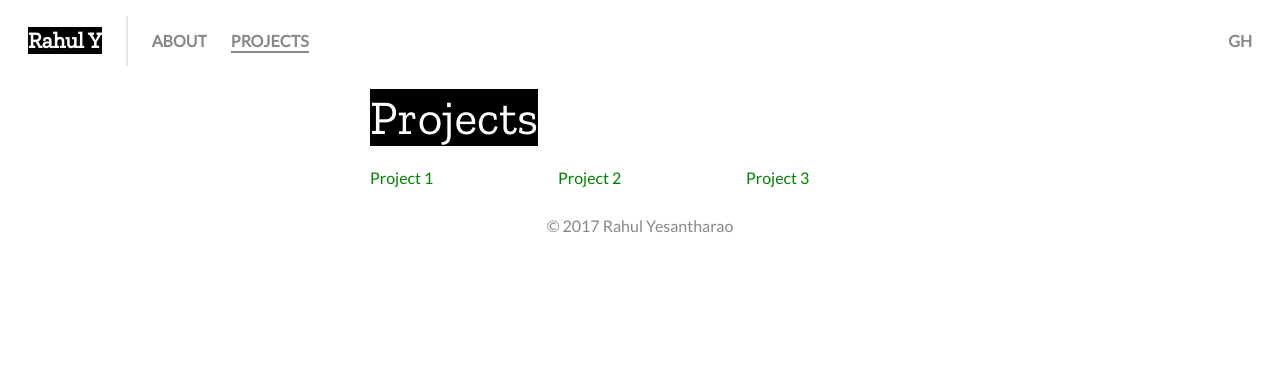
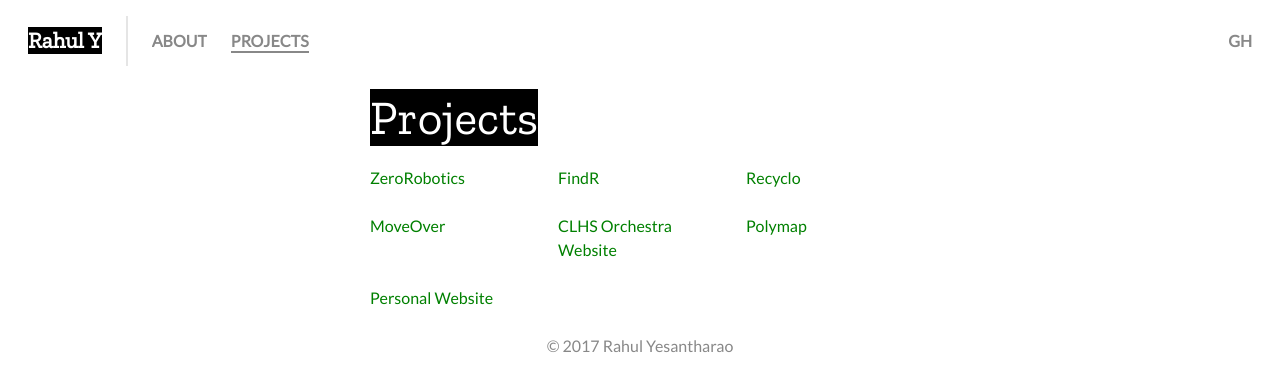
Before and after one commit to rahulyesantharao/personal-website-m2, a React app: page /projects in a window 1280 px wide. Shown: the top 390 px of the page. Built offline with nearby package versions, Linux system fonts and the light colour scheme.

Commit message:
Added project content with placeholder text

```diff
--- a/src/components/projects/Project1.js
+++ /dev/null
@@ -1,15 +0,0 @@
-import React from 'react';
-import ProjectFooter from './ProjectFooter';
-
-const Project1 = () => {
-  return (
-    <div>
-      <div className="columns">
-        <h2 className="column is-12-mobile is-8-tablet is-6-desktop">Project 1</h2>
-      </div>
-      <ProjectFooter/>
-    </div>
-  )
-};
-
-export default Project1;
--- a/src/components/projects/Project2.js
+++ /dev/null
@@ -1,15 +0,0 @@
-import React from 'react';
-import ProjectFooter from './ProjectFooter';
-
-const Project2 = () => {
-  return (
-    <div>
-      <div className="columns">
-        <h2 className="column is-12-mobile is-8-tablet is-6-desktop">Project 2</h2>
-      </div>
-      <ProjectFooter/>
-    </div>
-  )
-};
-
-export default Project2;
--- a/src/components/projects/Project3.js
+++ /dev/null
@@ -1,15 +0,0 @@
-import React from 'react';
-import ProjectFooter from './ProjectFooter';
-
-const Project3 = () => {
-  return (
-    <div>
-      <div className="columns">
-        <h2 className="column is-12-mobile is-8-tablet is-6-desktop">Project 3</h2>
-      </div>
-      <ProjectFooter/>
-    </div>
-  )
-};
-
-export default Project3;
--- a/src/components/projects/ProjectsDisplay.js
+++ b/src/components/projects/ProjectsDisplay.js
@@ -3,10 +3,16 @@ import {Link} from 'react-router-dom';
 
 const ProjectsDisplay = () => {
   return (
-    <div className="columns">
-      <h2 className="column is-12-mobile is-offset-2-tablet is-4-tablet is-offset-3-desktop is-2-desktop"><Link to="/projects/project1">Project 1</Link></h2>
-      <h2 className="column is-12-mobile is-4-tablet is-2-desktop"><Link to="/projects/project2">Project 2</Link></h2>
-      <h2 className="column is-12-mobile is-offset-2-tablet is-4-tablet is-2-desktop"><Link to="/projects/project3">Project 3</Link></h2>
+    <div>
+      <div className="columns">
+        <h2 className="column is-12-mobile is-offset-2-tablet is-4-tablet is-offset-3-desktop is-2-desktop"><Link to="/projects/ZeroRobotics">ZeroRobotics</Link></h2>
+        <h2 className="column is-12-mobile is-4-tablet is-2-desktop"><Link to="/projects/FindR">FindR</Link></h2>
+        <h2 className="column is-12-mobile is-offset-2-tablet is-4-tablet is-2-desktop"><Link to="/projects/Recyclo">Recyclo</Link></h2>
+        <h2 className="column is-12-mobile is-4-tablet is-offset-3-desktop is-2-desktop"><Link to="/projects/MoveOver">MoveOver</Link></h2>
+        <h2 className="column is-12-mobile is-offset-2-tablet is-4-tablet is-2-desktop"><Link to="/projects/CLHSOrchestra">CLHS Orchestra Website</Link></h2>
+        <h2 className="column is-12-mobile is-4-tablet is-2-desktop"><Link to="/projects/Polymap">Polymap</Link></h2>
+        <h2 className="column is-12-mobile is-offset-2-tablet is-4-tablet is-offset-3-desktop is-2-desktop"><Link to="/projects/PersonalWebsite">Personal Website</Link></h2>
+      </div>
     </div>
   )
 };
--- a/src/components/projects/ProjectsPage.js
+++ b/src/components/projects/ProjectsPage.js
@@ -3,9 +3,13 @@ import React from 'react';
 import {Route/*, Switch*/} from 'react-router-dom';
 import PageAnimationWrapper from '../common/PageAnimationWrapper';
 import ProjectsDisplay from './ProjectsDisplay'
-import Project1 from './Project1';
-import Project2 from './Project2';
-import Project3 from './Project3';
+import ProjZR from './project-pages/ProjZR';
+import ProjFindR from './project-pages/ProjFindR';
+import ProjRecyclo from './project-pages/ProjRecyclo';
+import ProjMoveOver from './project-pages/ProjMoveOver';
+import ProjCLHSOrch from './project-pages/ProjCLHSOrch';
+import ProjPolymap from './project-pages/ProjPolymap';
+import ProjPersonalWebsite from './project-pages/ProjPersonalWebsite';
 
 const ProjectsPage = () => {
   return (
@@ -18,19 +22,39 @@ const ProjectsPage = () => {
           <ProjectsDisplay {...rest}/>
         </PageAnimationWrapper>
       )}/>
-      <Route exact path="/projects/project1" children={({ match, ...rest }) => (
-        <PageAnimationWrapper mounted={match} home={true} page="Project1 | Projects">
-          <Project1 {...rest}/>
+      <Route exact path="/projects/ZeroRobotics" children={({ match, ...rest }) => (
+        <PageAnimationWrapper mounted={match} home={true} page="ZeroRobotics | Projects">
+          <ProjZR {...rest}/>
         </PageAnimationWrapper>
       )}/>
-      <Route exact path="/projects/project2" children={({ match, ...rest }) => (
-        <PageAnimationWrapper mounted={match} home={true} page="Project2 | Projects">
-          <Project2 {...rest}/>
+      <Route exact path="/projects/FindR" children={({ match, ...rest }) => (
+        <PageAnimationWrapper mounted={match} home={true} page="FindR | Projects">
+          <ProjFindR {...rest}/>
         </PageAnimationWrapper>
       )}/>
-      <Route exact path="/projects/project3" children={({ match, ...rest }) => (
-        <PageAnimationWrapper mounted={match} home={true} page="Project3 | Projects">
-          <Project3 {...rest}/>
+      <Route exact path="/projects/Recyclo" children={({ match, ...rest }) => (
+        <PageAnimationWrapper mounted={match} home={true} page="Recyclo | Projects">
+          <ProjRecyclo {...rest}/>
+        </PageAnimationWrapper>
+      )}/>
+      <Route exact path="/projects/MoveOver" children={({ match, ...rest }) => (
+        <PageAnimationWrapper mounted={match} home={true} page="MoveOver | Projects">
+          <ProjMoveOver {...rest}/>
+        </PageAnimationWrapper>
+      )}/>
+      <Route exact path="/projects/CLHSOrchestra" children={({ match, ...rest }) => (
+        <PageAnimationWrapper mounted={match} home={true} page="CLHS Orchestra | Projects">
+          <ProjCLHSOrch {...rest}/>
+        </PageAnimationWrapper>
+      )}/>
+      <Route exact path="/projects/Polymap" children={({ match, ...rest }) => (
+        <PageAnimationWrapper mounted={match} home={true} page="Polymap | Projects">
+          <ProjPolymap {...rest}/>
+        </PageAnimationWrapper>
+      )}/>
+      <Route exact path="/projects/PersonalWebsite" children={({ match, ...rest }) => (
+        <PageAnimationWrapper mounted={match} home={true} page="Personal Website | Projects">
+          <ProjPersonalWebsite {...rest}/>
         </PageAnimationWrapper>
       )}/>
     </section>
--- /dev/null
+++ b/src/components/projects/project-pages/ProjCLHSOrch.js
@@ -0,0 +1,15 @@
+import React from 'react';
+import ProjectFooter from '../ProjectFooter';
+
+const ProjCLHSOrch = () => {
+  return (
+    <div>
+      <div className="columns">
+        <h2 className="column is-12-mobile is-8-tablet is-6-desktop">CLHS Orchestra</h2>
+      </div>
+      <ProjectFooter/>
+    </div>
+  )
+};
+
+export default ProjCLHSOrch;
--- /dev/null
+++ b/src/components/projects/project-pages/ProjFindR.js
@@ -0,0 +1,15 @@
+import React from 'react';
+import ProjectFooter from '../ProjectFooter';
+
+const ProjFindR = () => {
+  return (
+    <div>
+      <div className="columns">
+        <h2 className="column is-12-mobile is-8-tablet is-6-desktop">FindR</h2>
+      </div>
+      <ProjectFooter/>
+    </div>
+  )
+};
+
+export default ProjFindR;
--- /dev/null
+++ b/src/components/projects/project-pages/ProjMoveOver.js
@@ -0,0 +1,15 @@
+import React from 'react';
+import ProjectFooter from '../ProjectFooter';
+
+const ProjMoveOver = () => {
+  return (
+    <div>
+      <div className="columns">
+        <h2 className="column is-12-mobile is-8-tablet is-6-desktop">MoveOver</h2>
+      </div>
+      <ProjectFooter/>
+    </div>
+  )
+};
+
+export default ProjMoveOver;
--- /dev/null
+++ b/src/components/projects/project-pages/ProjPersonalWebsite.js
@@ -0,0 +1,15 @@
+import React from 'react';
+import ProjectFooter from '../ProjectFooter';
+
+const ProjPersonalWebsite = () => {
+  return (
+    <div>
+      <div className="columns">
+        <h2 className="column is-12-mobile is-8-tablet is-6-desktop">Personal Website</h2>
+      </div>
+      <ProjectFooter/>
+    </div>
+  )
+};
+
+export default ProjPersonalWebsite;
--- /dev/null
+++ b/src/components/projects/project-pages/ProjPolymap.js
@@ -0,0 +1,15 @@
+import React from 'react';
+import ProjectFooter from '../ProjectFooter';
+
+const ProjPolymap = () => {
+  return (
+    <div>
+      <div className="columns">
+        <h2 className="column is-12-mobile is-8-tablet is-6-desktop">Polymap</h2>
+      </div>
+      <ProjectFooter/>
+    </div>
+  )
+};
+
+export default ProjPolymap;
--- /dev/null
+++ b/src/components/projects/project-pages/ProjRecyclo.js
@@ -0,0 +1,15 @@
+import React from 'react';
+import ProjectFooter from '../ProjectFooter';
+
+const ProjRecyclo = () => {
+  return (
+    <div>
+      <div className="columns">
+        <h2 className="column is-12-mobile is-8-tablet is-6-desktop">Recyclo</h2>
+      </div>
+      <ProjectFooter/>
+    </div>
+  )
+};
+
+export default ProjRecyclo;
--- /dev/null
+++ b/src/components/projects/project-pages/ProjZR.js
@@ -0,0 +1,15 @@
+import React from 'react';
+import ProjectFooter from '../ProjectFooter';
+
+const ProjZR = () => {
+  return (
+    <div>
+      <div className="columns">
+        <h2 className="column is-12-mobile is-8-tablet is-6-desktop">ZeroRobotics 2014 High School Tournament</h2>
+      </div>
+      <ProjectFooter/>
+    </div>
+  )
+};
+
+export default ProjZR;
```
